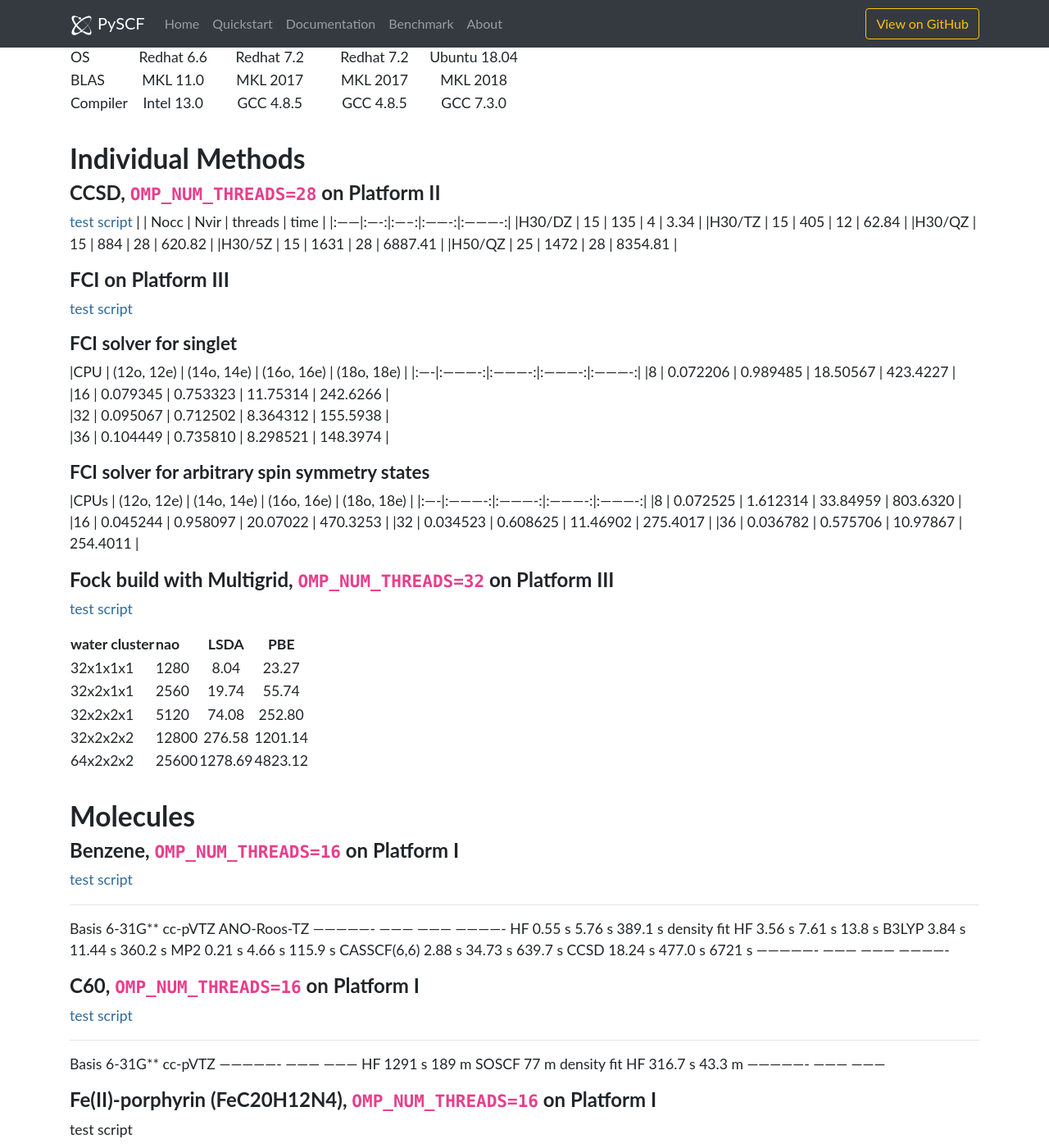
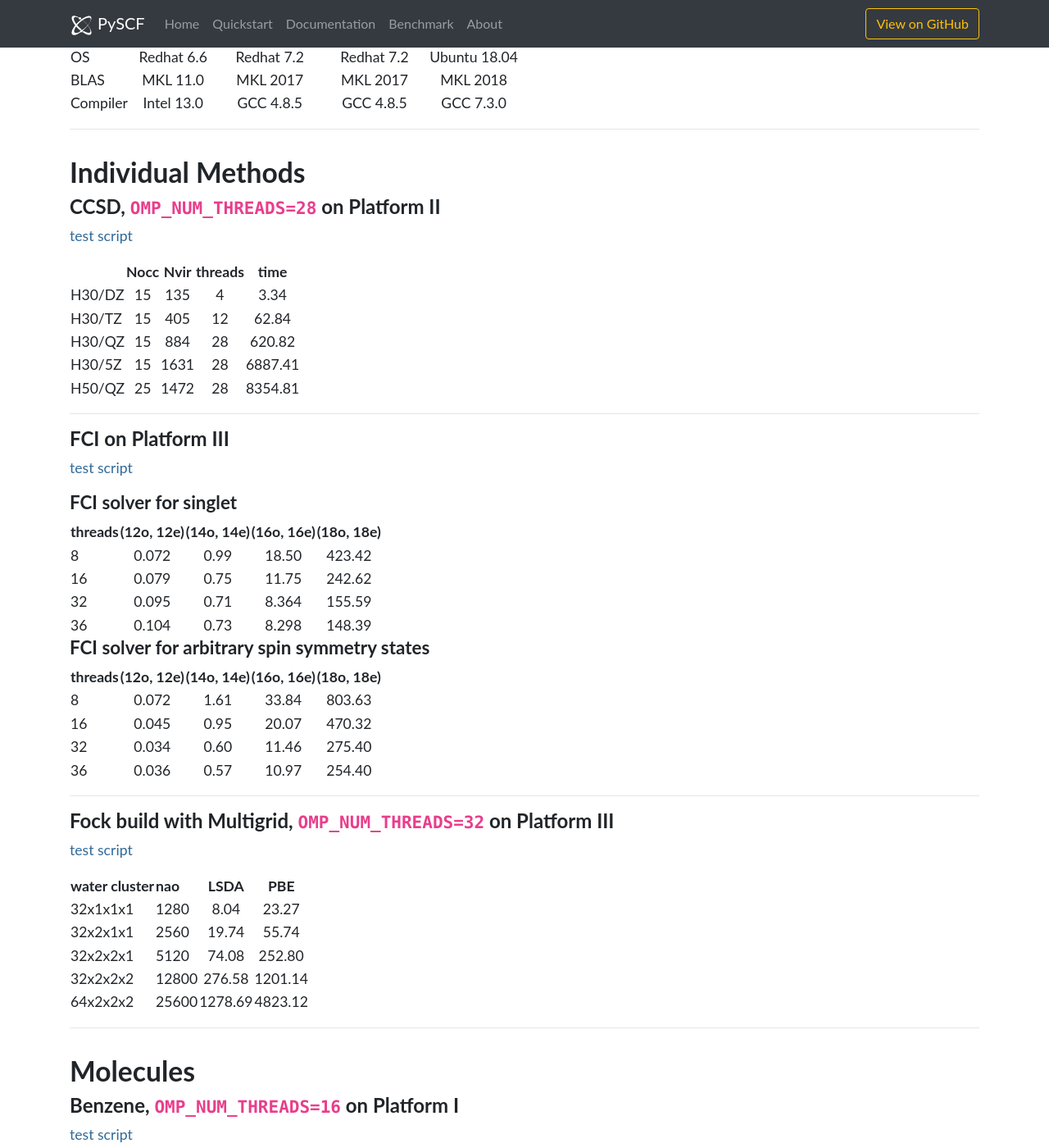
Before and after one commit to pyscf/pyscf.github.io-v1, a Jekyll site: the page built from benchmark.md, in a window 1280 px wide and 1400 px high, scrolled down 433 px. Shown: the whole window at 82% size. Built offline with Jekyll 4.4.1, drawn with Linux system fonts in a browser that asks for light colours; some of the changed text lies outside the part shown.

Commit message:
Fix format

```diff
--- a/benchmark.md
+++ b/benchmark.md
@@ -5,48 +5,53 @@ title: Benchmark of PySCF
 
 # Platforms
 
-|          | Platform I    | Platform II     | Platform III    | Platform IV     |
-|--------- |:-------------:|:---------------:|:---------------:|:---------------:|
-|CPU       | Intel E5-2670 | Intel E5-2680v4 | Intel E5-2699v4 | Intel I7-7800X  |
-|Memory    | 64 GB DDR3    | 256 GB DDR4     | 128 GB DDR4     | 64 GB DDR4      |
-|OS        | Redhat 6.6    | Redhat 7.2      | Redhat 7.2      | Ubuntu 18.04    |
-|BLAS      | MKL 11.0      | MKL 2017        | MKL 2017        | MKL 2018        |
-|Compiler  | Intel 13.0    | GCC 4.8.5       | GCC 4.8.5       | GCC 7.3.0       |
+|           | Platform I    | Platform II     | Platform III    | Platform IV     |
+| --------- |:-------------:|:---------------:|:---------------:|:---------------:|
+| CPU       | Intel E5-2670 | Intel E5-2680v4 | Intel E5-2699v4 | Intel I7-7800X  |
+| Memory    | 64 GB DDR3    | 256 GB DDR4     | 128 GB DDR4     | 64 GB DDR4      |
+| OS        | Redhat 6.6    | Redhat 7.2      | Redhat 7.2      | Ubuntu 18.04    |
+| BLAS      | MKL 11.0      | MKL 2017        | MKL 2017        | MKL 2018        |
+| Compiler  | Intel 13.0    | GCC 4.8.5       | GCC 4.8.5       | GCC 7.3.0       |
 
+---
 
 # Individual Methods
 
 ## CCSD, `OMP_NUM_THREADS=28` on Platform II
 [test script](https://github.com/pyscf/pyscf/blob/master/examples/2-benchmark/ccsd_iteration.py)
-|       | Nocc | Nvir  | threads | time       |
-|:------|:----:|:-----:|:-------:|:----------:|
-|H30/DZ | 15   | 135   | 4       | 3.34       |
-|H30/TZ | 15   | 405   | 12      | 62.84      |
-|H30/QZ | 15   | 884   | 28      | 620.82     |
-|H30/5Z | 15   | 1631  | 28      | 6887.41    |
-|H50/QZ | 25   | 1472  | 28      | 8354.81    |
 
+|         | Nocc | Nvir  | threads | time       |
+| :------ |:----:|:-----:|:-------:|:----------:|
+| H30/DZ  | 15   | 135   | 4       | 3.34       |
+| H30/TZ  | 15   | 405   | 12      | 62.84      |
+| H30/QZ  | 15   | 884   | 28      | 620.82     |
+| H30/5Z  | 15   | 1631  | 28      | 6887.41    |
+| H50/QZ  | 25   | 1472  | 28      | 8354.81    |
 
+---
 
 ## FCI on Platform III
 [test script](https://github.com/pyscf/pyscf/blob/master/examples/2-benchmark/fci_iteration.py)
 
 ### FCI solver for singlet
-|CPU  | (12o, 12e) | (14o, 14e) | (16o, 16e) | (18o, 18e) |
-|:----|:----------:|:----------:|:----------:|:----------:|
-|8    | 0.072206   | 0.989485   | 18.50567   | 423.4227   |
-|16   | 0.079345   | 0.753323   | 11.75314   | 242.6266   |
-|32   | 0.095067   | 0.712502   | 8.364312   | 155.5938   |
-|36   | 0.104449   | 0.735810   | 8.298521   | 148.3974   |
+
+| threads | (12o, 12e) | (14o, 14e) | (16o, 16e) | (18o, 18e) |
+|:--------|:----------:|:----------:|:----------:|:----------:|
+| 8       | 0.072      | 0.99       | 18.50      | 423.42     |
+| 16      | 0.079      | 0.75       | 11.75      | 242.62     |
+| 32      | 0.095      | 0.71       | 8.364      | 155.59     |
+| 36      | 0.104      | 0.73       | 8.298      | 148.39     |
 
 ### FCI solver for arbitrary spin symmetry states
-|CPUs | (12o, 12e) | (14o, 14e) | (16o, 16e) | (18o, 18e) |
-|:----|:----------:|:----------:|:----------:|:----------:|
-|8    | 0.072525   | 1.612314   | 33.84959   | 803.6320   |
-|16   | 0.045244   | 0.958097   | 20.07022   | 470.3253   |
-|32   | 0.034523   | 0.608625   | 11.46902   | 275.4017   |
-|36   | 0.036782   | 0.575706   | 10.97867   | 254.4011   |
 
+| threads | (12o, 12e) | (14o, 14e) | (16o, 16e) | (18o, 18e) |
+|:--------|:----------:|:----------:|:----------:|:----------:|
+| 8       | 0.072      | 1.61       | 33.84      | 803.63     |
+| 16      | 0.045      | 0.95       | 20.07      | 470.32     |
+| 32      | 0.034      | 0.60       | 11.46      | 275.40     |
+| 36      | 0.036      | 0.57       | 10.97      | 254.40     |
+
+---
 
 ## Fock build with Multigrid, `OMP_NUM_THREADS=32` on Platform III
 [test script](https://github.com/pyscf/pyscf/blob/master/examples/2-benchmark/fock_multigrid.py)
@@ -60,47 +65,51 @@ title: Benchmark of PySCF
 |64x2x2x2      |  25600 | 1278.69 |  4823.12   |
 
 
+---
 
 # Molecules
 
 ## Benzene, `OMP_NUM_THREADS=16` on Platform I
 [test script](https://github.com/pyscf/pyscf/blob/master/examples/2-benchmark/bz.py)
 
----------------- --------- --------- -------------
- Basis            6-31G**   cc-pVTZ   ANO-Roos-TZ
----------------- --------- --------- -------------
- HF               0.55 s     5.76 s   389.1 s
- density fit HF   3.56 s     7.61 s    13.8 s
- B3LYP            3.84 s    11.44 s   360.2 s
- MP2              0.21 s     4.66 s   115.9 s
- CASSCF(6,6)      2.88 s    34.73 s   639.7 s
- CCSD             18.24 s   477.0 s   6721 s
----------------- --------- --------- -------------
+|---------------|---------|---------|-------------|
+|Basis          | 6-31G** | cc-pVTZ | ANO-Roos-TZ |
+|---------------|---------|---------|-------------|
+|HF             | 0.55 s  |  5.76 s | 389.1 s     |
+|density fit HF | 3.56 s  |  7.61 s |  13.8 s     |
+|B3LYP          | 3.84 s  | 11.44 s | 360.2 s     |
+|MP2            | 0.21 s  |  4.66 s | 115.9 s     |
+|CASSCF(6,6)    | 2.88 s  | 34.73 s | 639.7 s     |
+|CCSD           | 18.24 s | 477.0 s | 6721 s      |
+|---------------|---------|---------|-------------|
 
+---
 
 ## C60, `OMP_NUM_THREADS=16` on Platform I
 
 [test script](https://github.com/pyscf/pyscf/blob/master/examples/2-benchmark/c60.py)
 
----------------- --------- ---------
- Basis            6-31G**   cc-pVTZ
----------------- --------- ---------
- HF               1291 s    189 m
- SOSCF                      77 m
- density fit HF   316.7 s   43.3 m
----------------- --------- ---------
+|---------------|---------|---------|
+|Basis          | 6-31G** | cc-pVTZ |
+|---------------|---------|---------|
+|HF             | 1291 s  | 189 m   |
+|SOSCF          |         | 77 m    |
+|density fit HF | 316.7 s | 43.3 m  |
+|---------------|---------|---------|
 
+---
 
 ## Fe(II)-porphyrin (FeC20H12N4), `OMP_NUM_THREADS=16` on Platform I
 test script
 
----------------- --------- --------- ---------
- Basis            cc-pVDZ   cc-pVTZ   cc-pVQZ
----------------- --------- --------- ---------
- SOSCF            193.4 s   20.1 m    127.1 m
- CASSCF(10,10)    1808 s    241 m
- CASSCF(11,8)     763.8 s   150.3 m   1280 m
----------------- --------- --------- ---------
+|---------------|---------|---------|---------|
+|Basis          | cc-pVDZ | cc-pVTZ | cc-pVQZ |
+|---------------|---------|---------|---------|
+|SOSCF          | 193.4 s | 20.1 m  | 127.1 m |
+|CASSCF(10,10)  | 1808 s  | 241 m   |         |
+|CASSCF(11,8)   | 763.8 s | 150.3 m | 1280 m  |
+|---------------|---------|---------|---------|
 
+---
 
 # Materials
```
